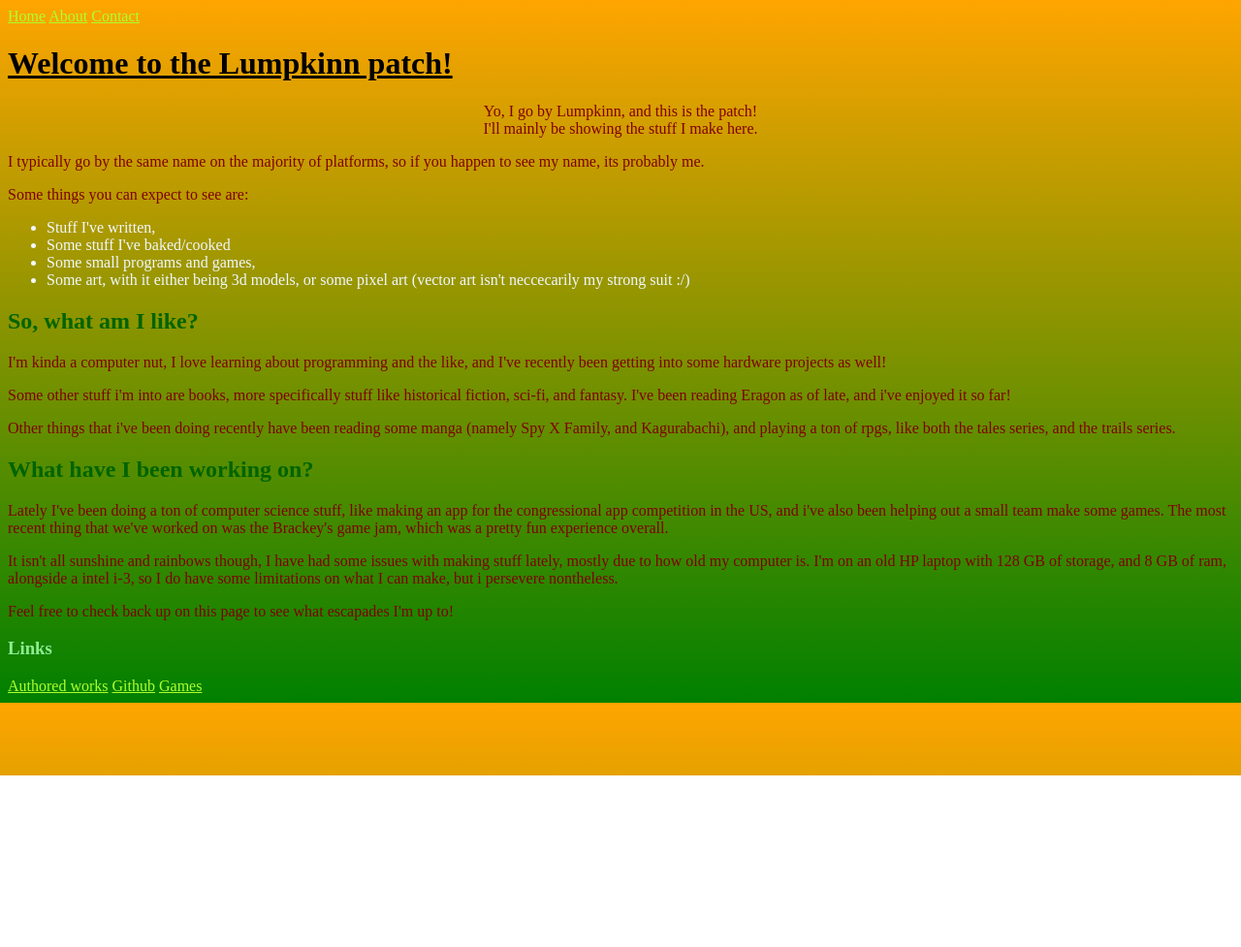
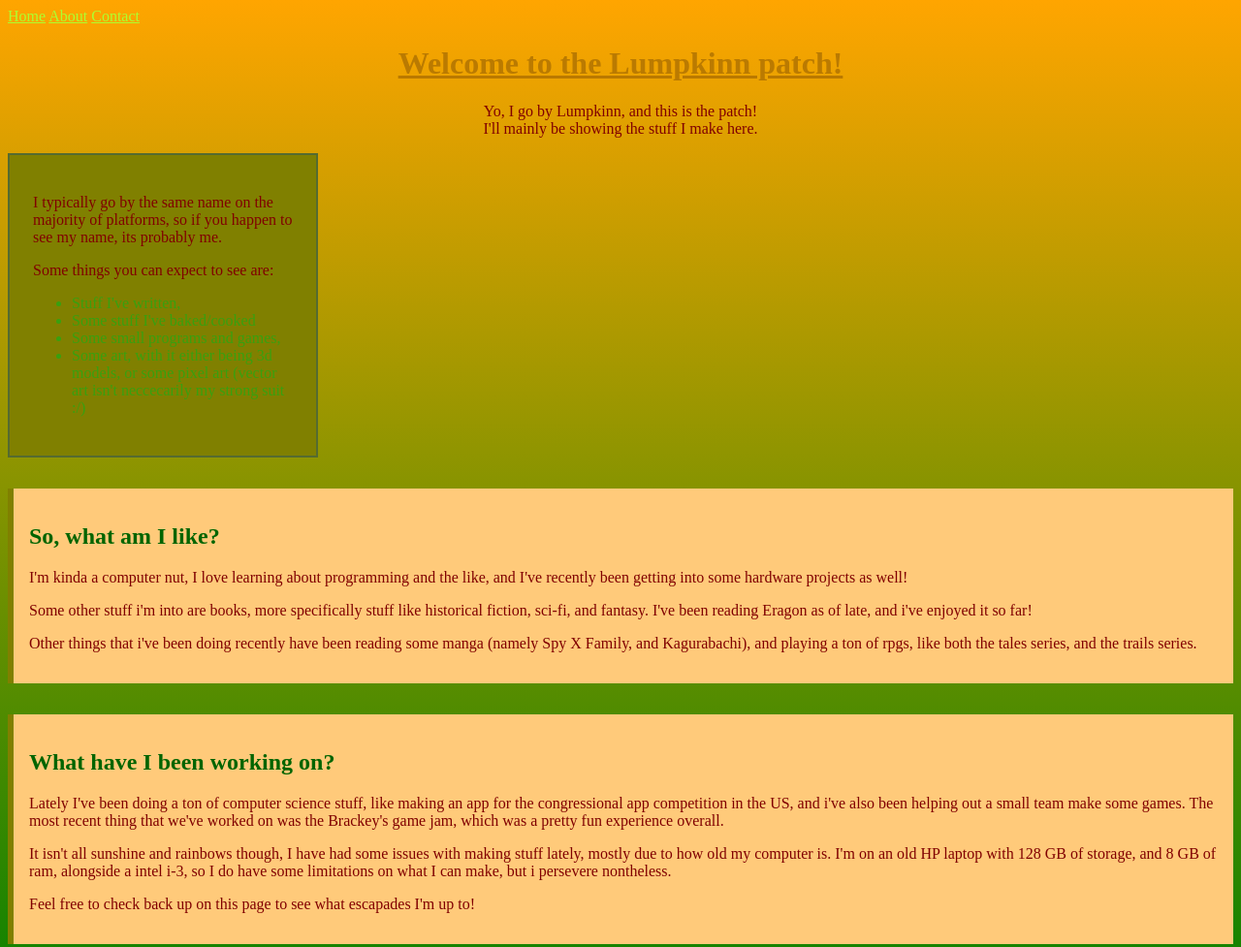
Before and after one commit to Lumpkinn/Lumpkinn-s-Patch, a plain HTML site: page Patch.html in a window 1280 px wide. Shown: the top 977 px of the page at 97% size. Before the commit the page ends 800 px from the top, so only its background shows below. Drawn offline with Linux system fonts and the light colour scheme; a web font is replaced by a local one.

Commit message:
More designs done on the .css file

```diff
--- a/Patch.html
+++ b/Patch.html
@@ -10,12 +10,12 @@
           <a id = "ILink" href = > Home</a>
           <a id = "ILink" href = > About</a>
           <a id = "ILink" href = >Contact</a>
-          <h1><u>Welcome to the Lumpkinn patch!</u></h1>
+          <h1 id="BText"><u>Welcome to the Lumpkinn patch!</u></h1>
 
           <p id = "BText"> Yo, I go by Lumpkinn, and this is the patch!<br> I'll mainly be showing the stuff I make here.
                <!--get the links for my slack, github, itch, & AO3-->
                <!--make seperate pages for each specific thing i do, this page in specific is the landing page. maybe see if i can have a custom cursor????-->
-
+     <article class="card">
      <p>I typically go by the same name on the majority of platforms, so if you happen to see my name, its probably me.</p>
      <p>Some things you can expect to see are:
           <ul>
@@ -24,17 +24,20 @@
                <li>Some small programs and games,</li>
                <li>Some art, with it either being 3d models, or some pixel art (vector art isn't neccecarily my strong suit :/)</li>
           </ul>
+     </article>
 
+     <article class="callout">
           <h2>So, what am I like?</h2>
           <p>I'm kinda a computer nut, I love learning about programming and the like, and I've recently been getting into some hardware projects as well!</p>
           <p>Some other stuff i'm into are books, more specifically stuff like historical fiction, sci-fi, and fantasy. I've been reading Eragon as of late, and i've enjoyed it so far!
           <p>Other things that i've been doing recently have been reading some manga (namely Spy X Family, and Kagurabachi), and playing a ton of rpgs, like both the tales series, and the trails series.
-
+     </article>
+     <article class="callout">
           <h2>What have I been working on?</h2>
                <p>Lately I've been doing a ton of computer science stuff, like making an app for the congressional app competition in the US, and i've also been helping out a small team make some games. The most recent thing that we've worked on was the Brackey's game jam, which was a pretty fun experience overall.</p>
                <p>It isn't all sunshine and rainbows though, I have had some issues with making stuff lately, mostly due to how old my computer is. I'm on an old HP laptop with 128 GB of storage, and 8 GB of ram, alongside a intel i-3, so I do have some limitations on what I can make, but i persevere nontheless.</p>
                <p>Feel free to check back up on this page to see what escapades I'm up to!</p>
-
+     </article>
           <h3>Links</h3>
                <a id="I2Link" href=https://archiveofourown.org/users/Lumpkinn> Authored works</a>
                <a id="I2Link" href="https://github.com/Lumpkinn>Github">Github</a>
--- a/styles.css
+++ b/styles.css
@@ -1,6 +1,23 @@
 @font-face {
      font-family: national-park-typeface;
      src: url(NationalPark-Medium.woff);
+}
+
+* {box-sizing: border-box;}
+.card
+{
+     width: 320px;
+     padding: 24px;
+     border: 2px solid darkolivegreen;
+     margin-bottom: 24px;
+     background-color: olive;
+}
+.callout
+{
+     margin: 32px 0;
+     padding: 16px;
+     border-left: 6px solid olive;
+     background-color: rgb(255, 202, 122);
 }
 
 #BText
@@ -13,6 +30,13 @@ body
      font-family: national-park-typeface;
      background-image: linear-gradient(to bottom, orange, green);
 }
+
+h1
+{
+     align-items:center;
+     color:rgba(185, 121, 1, 0.979)
+}
+
 p
 {color: #800000;}
 h2
@@ -20,6 +44,6 @@ h2
 h3
 {color: lightgreen;}
 li
-{color:aliceblue}
+{color:rgb(56, 160, 15)}
 a
 {color:greenyellow}
```
Also changed, not shown: .gitignore/Design/Untitled.png (added), 1 other file.
